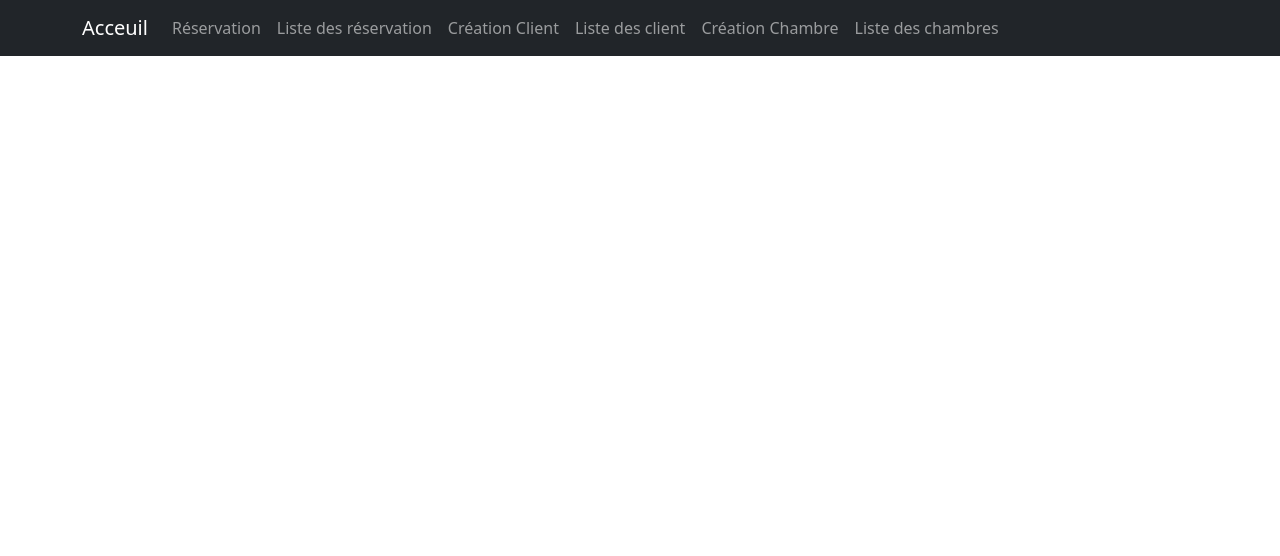
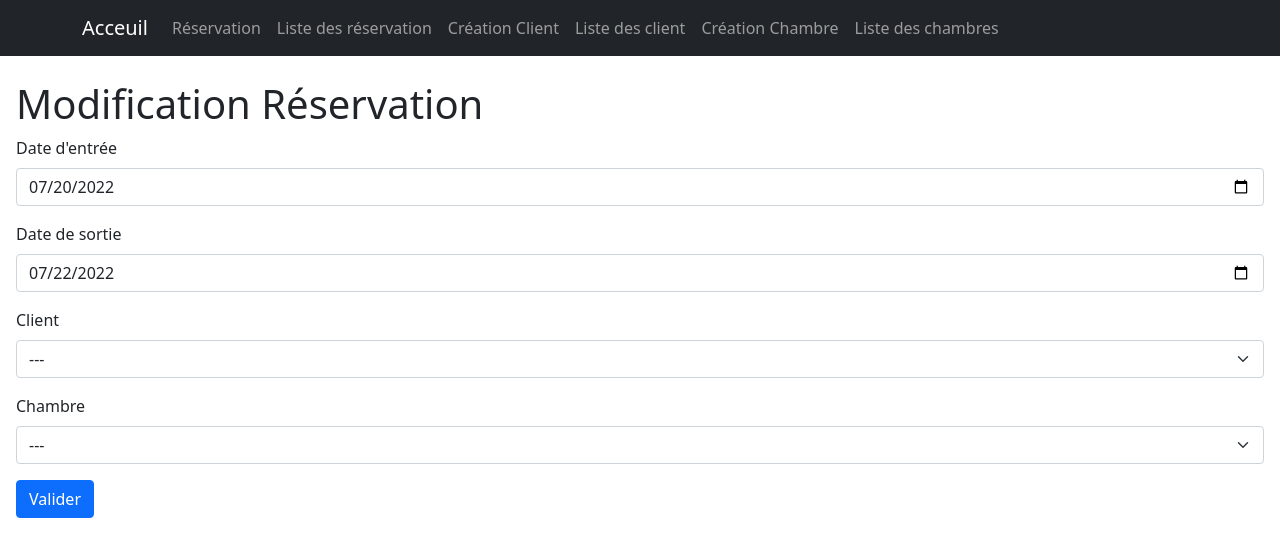
Before and after one commit to tafitahery/hotel-v2, a React (Create React App) app: page /updateReservation/1 in a window 1280 px wide. Shown: the top 556 px of the page. Built offline with nearby package versions, Linux system fonts and the light colour scheme; data requests are answered from the project's data file.

Commit message:
CRUD Update Reservation part 1

```diff
--- /dev/null
+++ b/src/components/EditReservation/index.jsx
@@ -0,0 +1,18 @@
+import React from 'react';
+import { Button } from 'react-bootstrap';
+import { useNavigate } from 'react-router-dom';
+
+const EditReservation = ({ id }) => {
+  const navigate = useNavigate();
+
+  return (
+    <Button
+      variant="secondary"
+      onClick={() => navigate('/updateReservation/' + id)}
+    >
+      Editer
+    </Button>
+  );
+};
+
+export default EditReservation;
--- a/src/components/ShowReservation/index.jsx
+++ b/src/components/ShowReservation/index.jsx
@@ -3,8 +3,9 @@ import Proptype from 'prop-types';
 import { Button } from 'react-bootstrap';
 
 import { getData } from '../../utils/data';
+import EditReservation from '../EditReservation';
 
-const ShowReservation = ({ dateIn, dateOut, clientId, roomId }) => {
+const ShowReservation = ({ id, dateIn, dateOut, clientId, roomId }) => {
   const [client, setClient] = useState({});
   const [room, setRoom] = useState({});
 
@@ -35,8 +36,7 @@ const ShowReservation = ({ dateIn, dateOut, clientId, roomId }) => {
       <td>{stay()}</td>
       <td>Ar {room.price * stay()}</td>
       <td>
-        <Button variant="secondary">Editer</Button>{' '}
-        <Button variant="danger">Supprimer</Button>{' '}
+        <EditReservation id={id} /> <Button variant="danger">Supprimer</Button>{' '}
         <Button variant="primary">Facturer</Button>
       </td>
     </tr>
--- a/src/index.jsx
+++ b/src/index.jsx
@@ -13,6 +13,7 @@ import Reservation from './pages/Reservation';
 import Home from './pages/Home';
 import UpdateClient from './pages/UpdateClient';
 import UpdateRoom from './pages/UpdateRoom';
+import UpdateReservation from './pages/UpdateReservation';
 
 const root = ReactDOM.createRoot(document.getElementById('root'));
 root.render(
@@ -23,6 +24,7 @@ root.render(
         <Route path="/" element={<Home />} />
         <Route path="/reservation" element={<Reservation />} />
         <Route path="/listReservations" element={<ListReservations />} />
+        <Route path="/updateReservation/:id" element={<UpdateReservation />} />
         <Route path="/createClient" element={<CreateClient />} />
         <Route path="/listClients" element={<ListClients />} />
         <Route path="/updateClient/:id" element={<UpdateClient />} />
--- a/src/pages/ListReservations/index.jsx
+++ b/src/pages/ListReservations/index.jsx
@@ -32,6 +32,7 @@ const ListReservations = () => {
           {reservations.map(({ id, dateIn, dateOut, clientId, roomId }) => (
             <ShowReservation
               key={id}
+              id={id}
               dateIn={dateIn}
               dateOut={dateOut}
               clientId={clientId}
--- /dev/null
+++ b/src/pages/UpdateReservation/index.jsx
@@ -0,0 +1,122 @@
+import React, { useState, useEffect } from 'react';
+import { Form, Button } from 'react-bootstrap';
+import { useParams } from 'react-router-dom';
+
+import { getData } from '../../utils/data';
+
+const UpdateReservation = () => {
+  const now = new Date(Date.now())
+    .toLocaleDateString()
+    .split('/')
+    .reverse()
+    .join('-');
+
+  const [reservation, setReservation] = useState({});
+  const [dateIn, setDateIn] = useState('');
+  const [dateOut, setDateOut] = useState('');
+  const [clientId, setClientId] = useState('');
+  const [roomId, setRoomId] = useState('');
+  const [clients, setClients] = useState([]);
+  const [rooms, setRooms] = useState([]);
+  const [availableRoomId, setAvailableRoomId] = useState([]);
+
+  const { id } = useParams();
+
+  useEffect(() => {
+    getData('http://localhost:4000/reservations', id).then((res) =>
+      setReservation(res)
+    );
+  }, [id]);
+
+  useEffect(() => {
+    getData('http://localhost:4000/clients').then((res) => setClients(res));
+  }, []);
+
+  useEffect(() => {
+    getData('http://localhost:4000/rooms').then((res) => {
+      let tmp = [];
+      availableRoomId.forEach((id) =>
+        res.forEach((elt) => elt.id === parseInt(id) && tmp.push(elt))
+      );
+      setRooms(tmp);
+    });
+  }, [availableRoomId]);
+
+  useEffect(() => {
+    getData('http://localhost:4000/reservations').then((res) =>
+      setAvailableRoomId(
+        res.reduce(
+          (acc, elt) =>
+            (new Date(elt.dateIn) <= new Date(dateIn) &&
+              new Date(elt.dateOut) >= new Date(dateIn)) ||
+            new Date(elt.dateIn) <= new Date(dateOut)
+              ? acc
+              : [...acc, elt.roomId],
+          []
+        )
+      )
+    );
+  }, [dateIn, dateOut]);
+
+  return (
+    <div className="mt-4 ms-3 me-3">
+      <h1>Modification Réservation</h1>
+      <Form>
+        <Form.Group className="mb-3" controlId="date-in">
+          <Form.Label>Date d'entrée</Form.Label>
+          <Form.Control
+            type="date"
+            min={now}
+            required
+            defaultValue={reservation.dateIn}
+            onChange={(e) => setDateIn(e.target.value)}
+          />
+        </Form.Group>
+        <Form.Group className="mb-3" controlId="date-out">
+          <Form.Label>Date de sortie</Form.Label>
+          <Form.Control
+            type="date"
+            min={reservation.dateIn}
+            required
+            defaultValue={reservation.dateOut}
+            onChange={(e) => setDateOut(e.target.value)}
+          />
+        </Form.Group>
+        <Form.Group className="mb-3" controlId="client">
+          <Form.Label>Client</Form.Label>
+          <Form.Select
+            required
+            value={clientId}
+            onChange={(e) => setClientId(e.target.value)}
+          >
+            <option value=""> --- </option>
+            {clients.map(({ id, firstName, lastName }) => (
+              <option value={id} key={id}>{`${lastName} ${firstName}`}</option>
+            ))}
+          </Form.Select>
+        </Form.Group>
+        <Form.Group className="mb-3" controlId="room">
+          <Form.Label>Chambre</Form.Label>
+          <Form.Select
+            required
+            value={roomId}
+            onChange={(e) => setRoomId(e.target.value)}
+          >
+            <option value=""> --- </option>
+            <option value=""> --- </option>
+            {rooms.map(({ id, name }) => (
+              <option value={id} key={id}>
+                {name}
+              </option>
+            ))}
+          </Form.Select>
+        </Form.Group>
+        <Button variant="primary" type="submit">
+          Valider
+        </Button>
+      </Form>
+    </div>
+  );
+};
+
+export default UpdateReservation;
```
